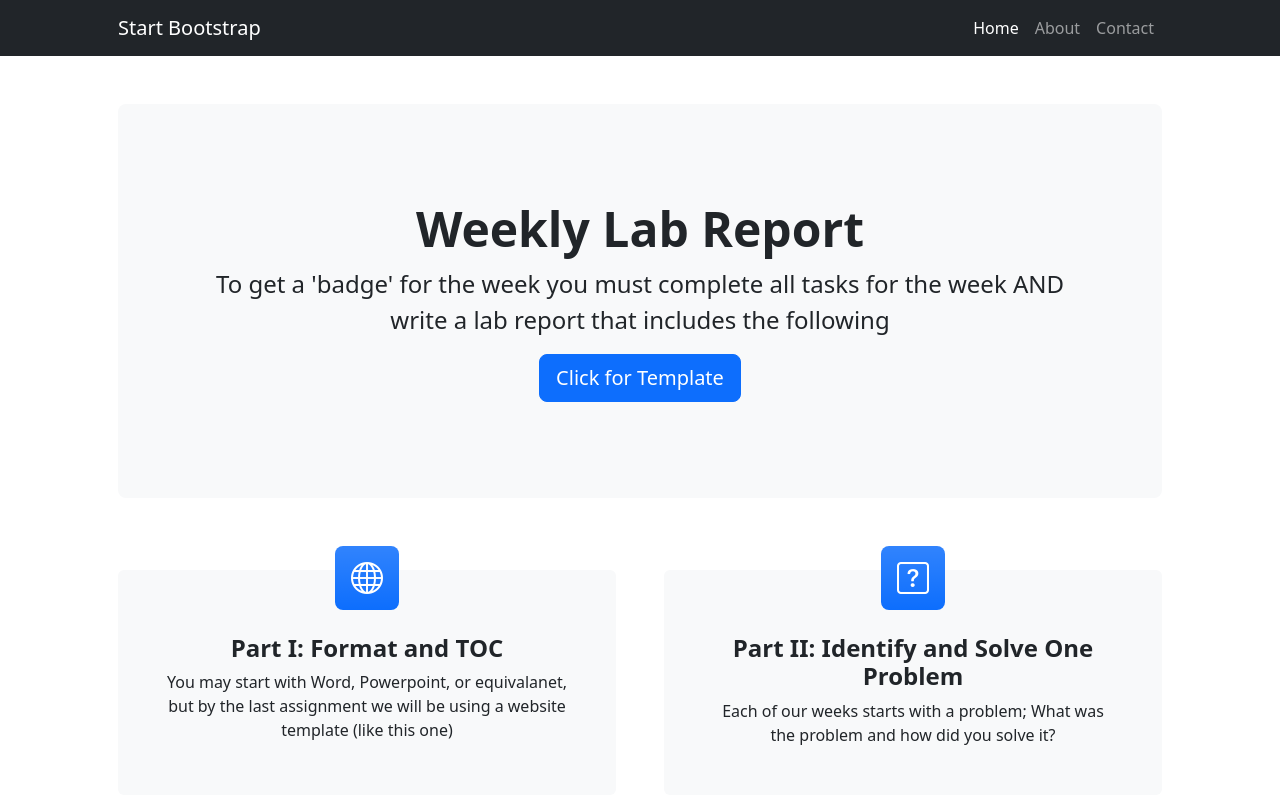
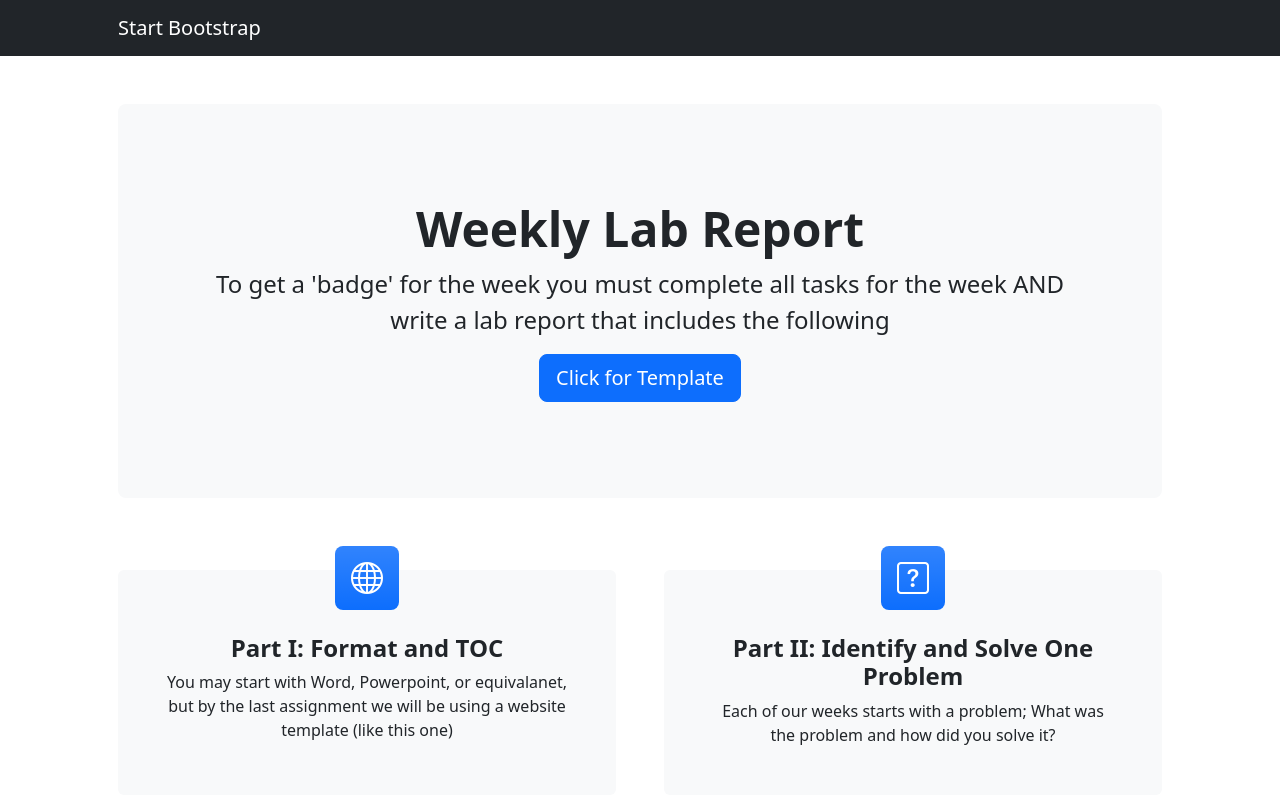
Before and after one commit to chiragakunosensei/Lab_Report, a plain HTML site: page index.html in a window 1280 px wide. Shown: the top 800 px of the page. Drawn offline with nearby package versions, Linux system fonts and the light colour scheme.

Commit message:
Update index.html
l

```diff
--- a/index.html
+++ b/index.html
@@ -20,10 +20,6 @@
                 <a class="navbar-brand" href="#!">Start Bootstrap</a>
                 <button class="navbar-toggler" type="button" data-bs-toggle="collapse" data-bs-target="#navbarSupportedContent" aria-controls="navbarSupportedContent" aria-expanded="false" aria-label="Toggle navigation"><span class="navbar-toggler-icon"></span></button>
                 <div class="collapse navbar-collapse" id="navbarSupportedContent">
-                    <ul class="navbar-nav ms-auto mb-2 mb-lg-0">
-                        <li class="nav-item"><a class="nav-link active" aria-current="page" href="#!">Home</a></li>
-                        <li class="nav-item"><a class="nav-link" href="#!">About</a></li>
-                        <li class="nav-item"><a class="nav-link" href="#!">Contact</a></li>
                     </ul>
                 </div>
             </div>
```
